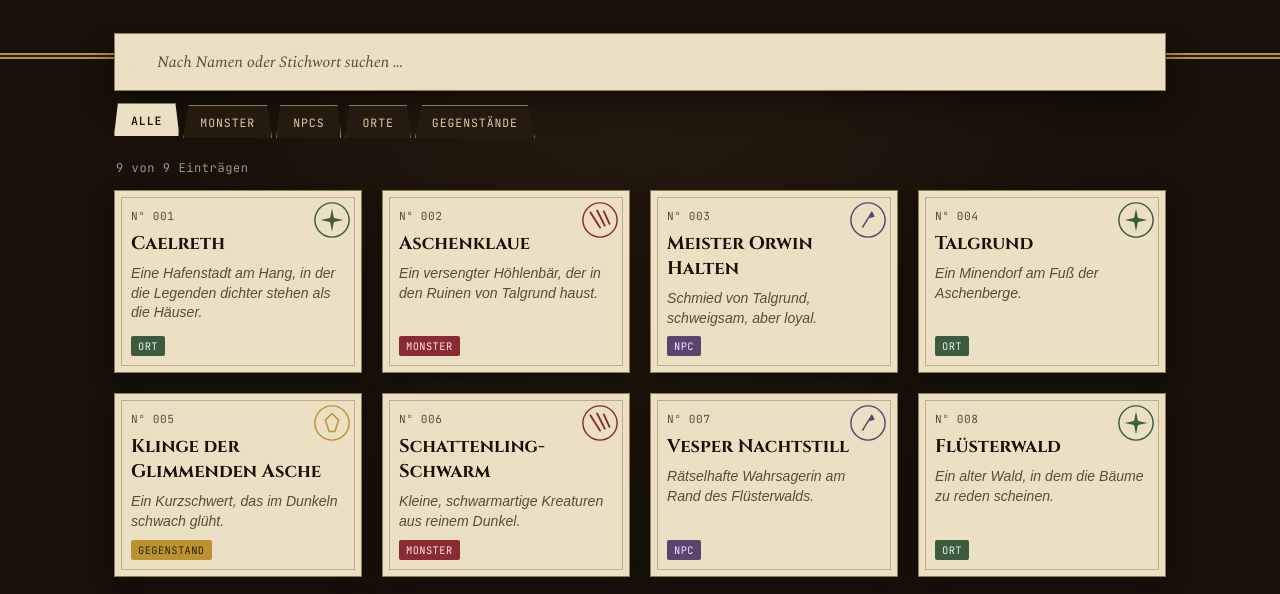
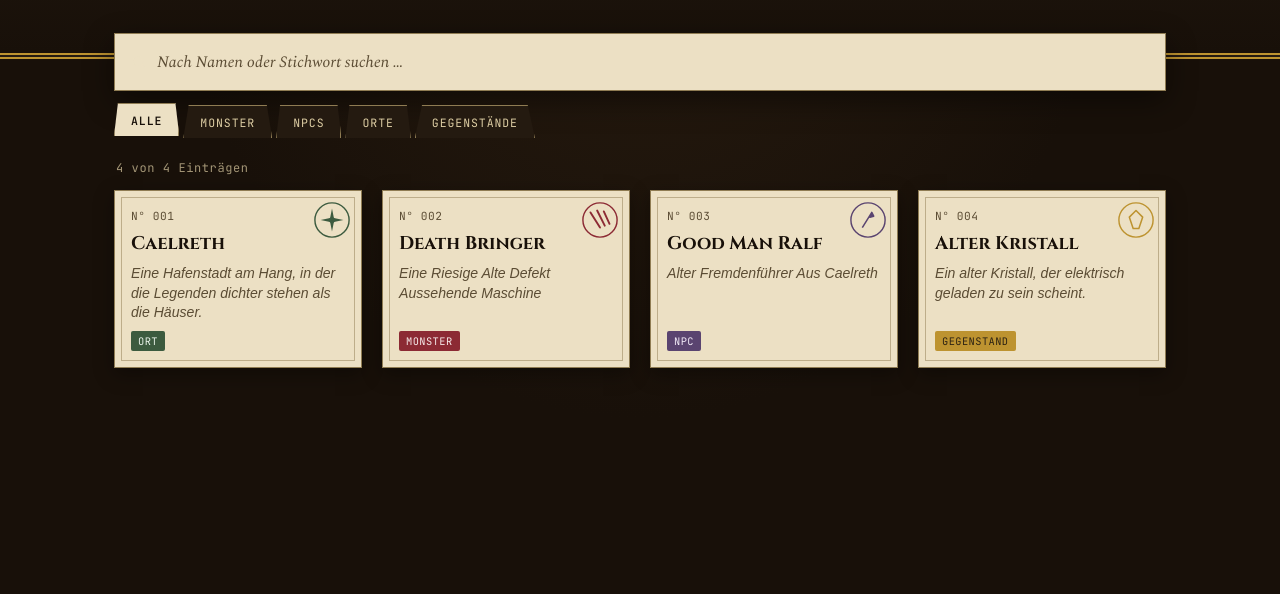
Before and after one commit to N0rthDragon/DND-Kompendium, a plain HTML site: page index.html in a window 1280 px wide. Shown: the part 204-798 px from the top of the page. Drawn offline with nearby package versions, Linux system fonts and the light colour scheme.

Commit message:
Replace monster and NPC details in index.html

```diff
--- a/index.html
+++ b/index.html
@@ -342,67 +342,26 @@ const ENTRIES = [
   },
   {
     category:"monster",
-    name:"Aschenklaue",
-    tagline:"Ein versengter Höhlenbär, der in den Ruinen von Talgrund haust.",
-    cr:"CR 3", ac:"14", hp:"52", speed:"12m",
-    desc:["Erstmals im Kohleschacht unterhalb von Talgrund gesichtet. Sein Fell ist von altem Feuer geschwärzt.",
-          "Reagiert aggressiv auf offene Flammen — vermutlich eine Verbindung zu seiner Vergangenheit."]
+    name:"Death Bringer",
+    tagline:"Eine Riesige Alte Defekt Aussehende Maschine",
+    cr:"CR -", ac:"-", hp:"-", speed:"-",
+    desc:["Bekannt Aus Denn Waste Lands.",
+          "Kein Heiles Exemplar Bekannt"]
   },
   {
     category:"npc",
-    name:"Meister Orwin Halten",
-    tagline:"Schmied von Talgrund, schweigsam, aber loyal.",
-    rolle:"Verbündeter", status:"Lebendig", ort:"Talgrund",
-    desc:["Hat der Gruppe das verzauberte Kurzschwert geschmiedet, nachdem sie sein Dorf vor Plünderern gerettet hat.",
-          "Weiß mehr über die Aschenklaue, als er zugibt."]
-  },
-  {
-    category:"ort",
-    name:"Talgrund",
-    tagline:"Ein Minendorf am Fuß der Aschenberge.",
-    region:"Aschenmark", bekannt_fuer:"Kohle, Schmiedekunst",
-    desc:["Kleines Dorf, das stark unter den Überfällen der letzten Monde gelitten hat.",
-          "Zentrum: der Marktplatz mit dem alten Brunnen, an dem sich Gerüchte sammeln."]
+    name:"Good Man Ralf",
+    tagline:"Alter Fremdenführer Aus Caelreth",
+    rolle:"Verbündeter", status:"Lebendig", ort:"Caelreth",
+    desc:["Bekannt Für Seine Freundlichkeit zu Neuen Menschen",
+          "Weiß mehr über Die Halb Insel Als Jeder Andere"]
   },
   {
     category:"gegenstand",
-    name:"Klinge der Glimmenden Asche",
-    tagline:"Ein Kurzschwert, das im Dunkeln schwach glüht.",
-    seltenheit:"Selten", attunement:"Ja",
-    desc:["Geschmiedet aus Erz der Aschenberge. Fügt zusätzlichen Feuerschaden zu, wenn der Träger unter 50% Trefferpunkten kämpft.",
-          "Ein Geschenk von Meister Orwin Halten."]
-  },
-  {
-    category:"monster",
-    name:"Schattenling-Schwarm",
-    tagline:"Kleine, schwarmartige Kreaturen aus reinem Dunkel.",
-    cr:"CR 1/2", ac:"12", hp:"22", speed:"9m (fliegend)",
-    desc:["Erscheint nur bei Nacht oder in völliger Dunkelheit.",
-          "Fühlt sich von starken negativen Emotionen angezogen."]
-  },
-  {
-    category:"npc",
-    name:"Vesper Nachtstill",
-    tagline:"Rätselhafte Wahrsagerin am Rand des Flüsterwalds.",
-    rolle:"Unbekannt", status:"Lebendig", ort:"Flüsterwald",
-    desc:["Hat der Gruppe eine Warnung über 'das Erwachen unter dem Berg' zugeflüstert.",
-          "Ihre wahren Absichten sind noch unklar."]
-  },
-  {
-    category:"ort",
-    name:"Flüsterwald",
-    tagline:"Ein alter Wald, in dem die Bäume zu reden scheinen.",
-    region:"Aschenmark", bekannt_fuer:"Magische Anomalien",
-    desc:["Reisende berichten von Stimmen zwischen den Bäumen — mal warnend, mal lockend.",
-          "Vermutlich Sitz einer alten Feenbindung."]
-  },
-  {
-    category:"gegenstand",
-    name:"Amulett der Stillen Stimme",
-    tagline:"Ein unscheinbares Amulett aus dunklem Holz.",
-    seltenheit:"Unbestimmt", attunement:"Unbekannt",
-    desc:["Von Vesper Nachtstill überreicht. Niemand in der Gruppe konnte bisher seine Wirkung entschlüsseln.",
-          "Fühlt sich kühl an, wenn Untote in der Nähe sind."]
+    name:"Alter Kristall",
+    tagline:"Ein alter Kristall, der elektrisch geladen zu sein scheint.",
+    seltenheit:"Selten", attunement:"Nein",
+    desc:["Komment aus Einer Alten Zeit, Besitzt 1 Energy charge Der Ein Kleines Elektronisches Objekt laden kann oder einmalich 2d6 Lightning DMG macht"]
   }
 ];
 
```
